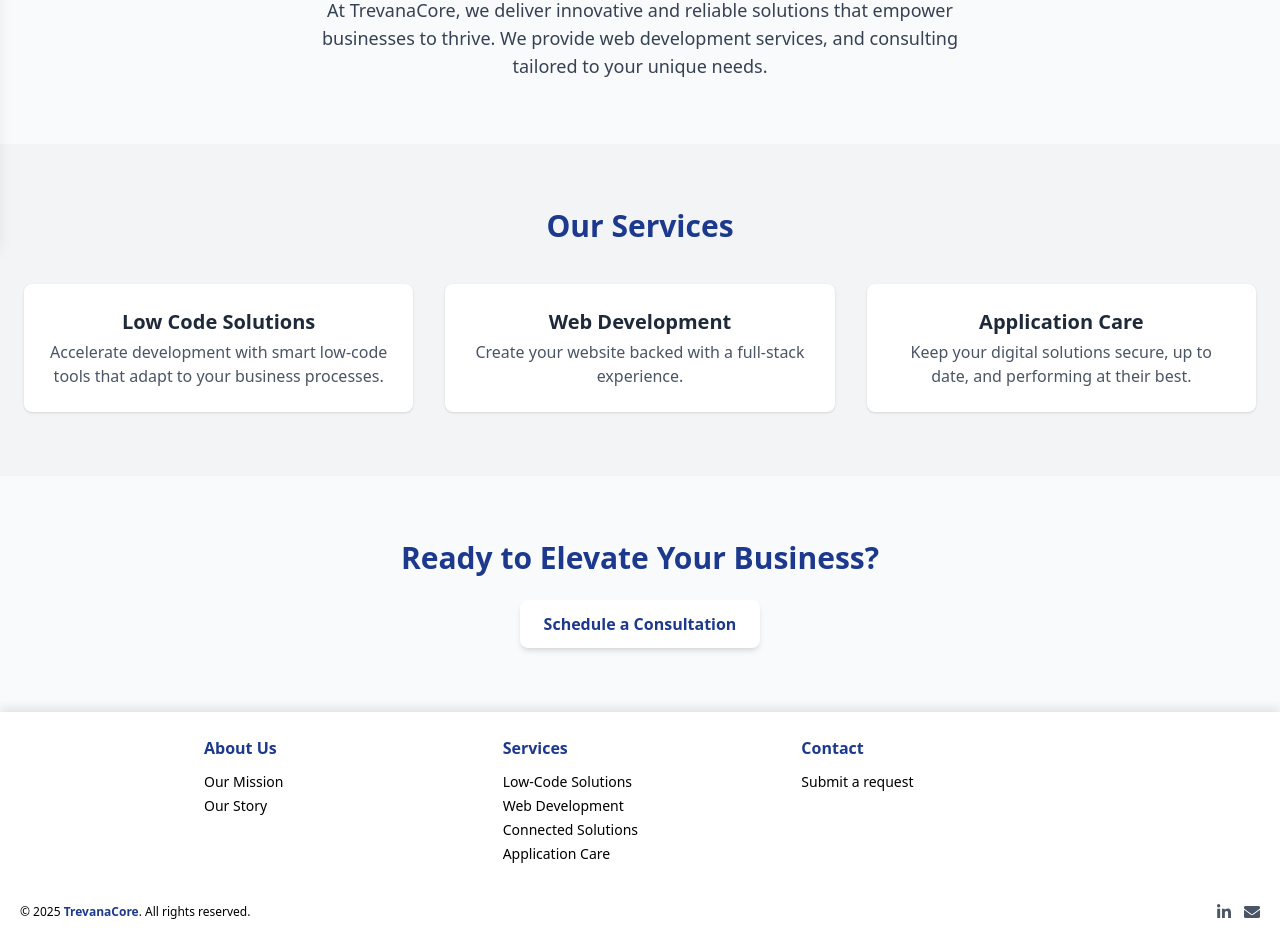
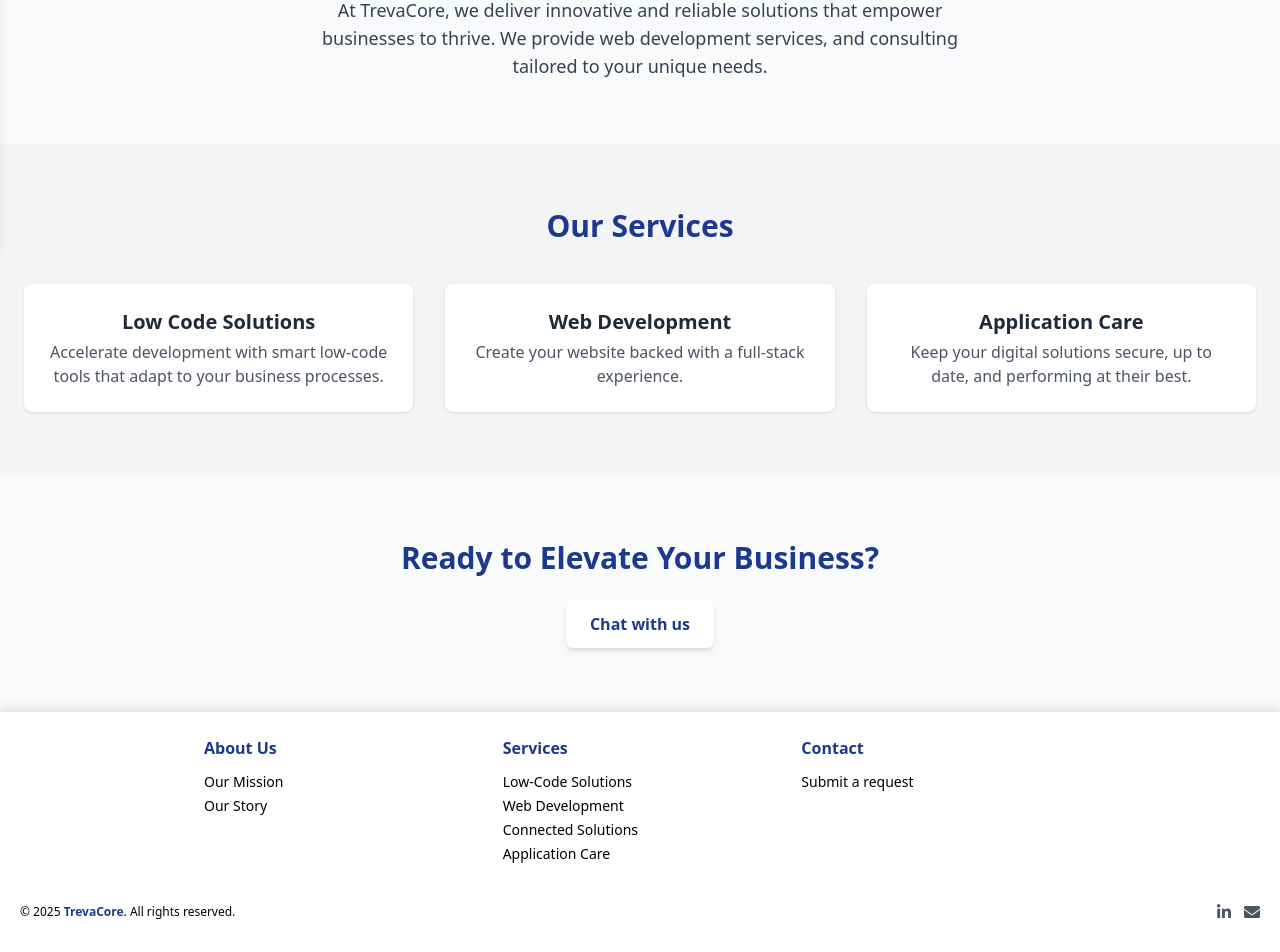
Before and after one commit to thephoenix470/my-portfolio, a Next.js app: page / in a window 1280 px wide. Shown: the part 556-1508 px from the top of the page. Built offline with nearby package versions, Linux system fonts and the light colour scheme.

Commit message:
Fifth commit

```diff
--- a/src/app/page.tsx
+++ b/src/app/page.tsx
@@ -82,10 +82,10 @@
       <section className="py-10 sm:py-12 md:py-16 text-center dark:text-white px-4 sm:px-6">
         <h2 className="text-xl sm:text-2xl md:text-3xl font-bold mb-4 sm:mb-6 text-blue-900 dark:text-white">Ready to Elevate Your Business?</h2>
         <Link
-          href="/contact?subject=consult"
+          href="/contact"
           className="inline-block bg-white text-blue-900 shadow-md font-semibold py-2 sm:py-3 md:py-3 px-4 sm:px-6 rounded-lg hover:bg-gray-100 transition"
         >
-          Schedule a Consultation
+          Chat with us
         </Link>
       </section>
 
--- a/src/components/Footer.tsx
+++ b/src/components/Footer.tsx
@@ -93,7 +93,7 @@
               href="/"
               className="font-semibold text-blue-900 dark:text-white"
             >
-              TrevanaCore
+              TrevaCore
             </Link>
             . All rights reserved.
           </div>
@@ -112,7 +112,7 @@
 
             {/* Email */}
             <Link
-              href="mailto:contact@trevanacore.com"
+              href="mailto:contact@trevacore.com"
               className="text-gray-600 dark:text-gray-300 hover:text-red-500"
             >
               <FaEnvelope />
--- a/src/components/Navbar.tsx
+++ b/src/components/Navbar.tsx
@@ -64,7 +64,7 @@
         {/* Logo */}
         <Link href="/" className="mx-auto md:mx-0">
           <span className="text-blue-900 dark:text-gray-200 font-bold text-xl md:text-2xl transition-colors">
-            TrevanaCore
+            TrevaCore
           </span>
         </Link>
 
@@ -124,7 +124,7 @@
       >
         <div className="flex justify-between items-center p-4 border-b border-gray-200 dark:border-gray-700">
           <span className="text-blue-900 dark:text-gray-200 font-bold text-lg">
-            TrevanaCore
+            TrevaCore
           </span>
           <button
             className="text-blue-900 dark:text-gray-200"
--- a/src/components/Paragraphs.tsx
+++ b/src/components/Paragraphs.tsx
@@ -8,7 +8,7 @@
 
 export const AboutSectionParagraph = {
     title: "Who We Are",
-    paragraph: "At TrevanaCore, we deliver innovative and reliable solutions that empower businesses to thrive. We provide web development services, and consulting tailored to your unique needs."
+    paragraph: "At TrevaCore, we deliver innovative and reliable solutions that empower businesses to thrive. We provide web development services, and consulting tailored to your unique needs."
 }
 
 export const ServiceSectionParagraph = [
@@ -32,7 +32,7 @@
 
 export const TestimonialParagraph = [
     {
-        text: `"TrevanaCore helped our company double revenue in under a year."`,
+        text: `"TrevaCore helped our company double revenue in under a year."`,
         name: "- Jane Doe, CEO of Acme Corp"
     },
     {
@@ -59,16 +59,16 @@
     title: "Our Story",
     paragraph: ["Most solution providers focus only on web development, while few offer low-code or “smart” solutions—often seen as costly to build and maintain.",
 
-        "In 2025, our founder launched TrevanaCore to change that. We deliver both web development and smart solutions that are fast to deploy, easy to maintain, and cost-effective.",
+        "In 2025, our founder launched TrevaCore to change that. We deliver both web development and smart solutions that are fast to deploy, easy to maintain, and cost-effective.",
 
         "Our mission is simple: make your life easier by solving operational and management challenges without breaking the bank."]
 }
 
 export const FounderParagraph = {
     title: "Our Founder",
-    paragraph:["Meet Khalil Azhari, the Founder of TrevanaCore. ",
+    paragraph:["Meet Khalil Azhari, the Founder of TrevaCore. ",
 
-        "With over 3 years of experience in building innovative solutions in Web Development and Power Platform, Khalil now leads TrevanaCore with a focus on delivering impactful results for clients. ",
+        "With over 3 years of experience in building innovative solutions in Web Development and Power Platform, Khalil now leads TrevaCore with a focus on delivering impactful results for clients. ",
 
         "“I aim to create solutions that push the boundaries of what’s possible, turning bold visions into real-world results and integrating smarter solutions using low-code tools.”"]
 }
@@ -104,14 +104,14 @@
   {
     title: "Request a project",
     description: "Speak to our friendly team.",
-    value: "contact@trevanacore.com",
-    href: "mailto:contact@trevanacore.com"
+    value: "contact@trevacore.com",
+    href: "mailto:contact@trevacore.com"
   },
   {
     title: "Chat for consult",
     description: "Ask us for the best recommendation.",
-    value: "kazhari@trevanacore.com",
-    href: "mailto:kazhari@trevanacore.com"
+    value: "kazhari@trevacore.com",
+    href: "mailto:kazhari@trevacore.com"
   },
   {
     title: "Visit us",
```
